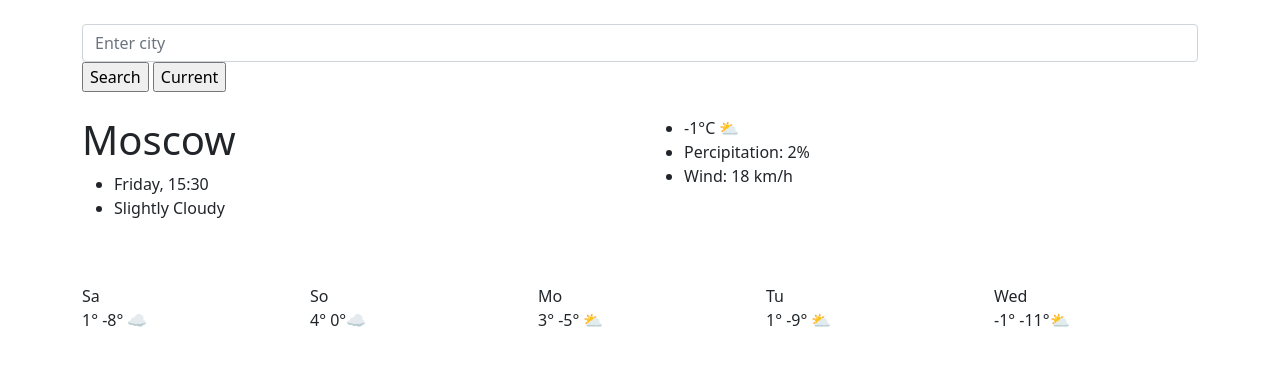
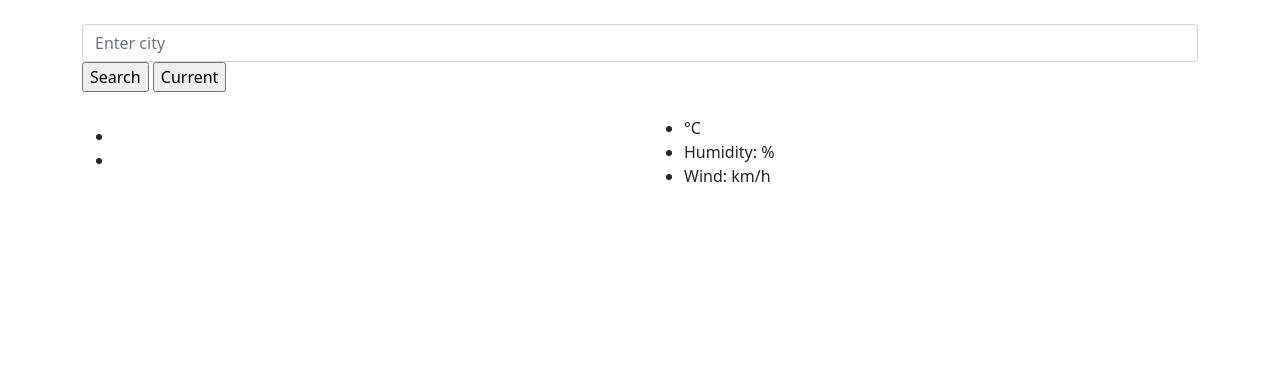
Before and after one commit to ekaterinaKirilicheva/VanillaJSweatherApp, a plain HTML site: page index.html in a window 1280 px wide. Drawn offline with nearby package versions, Linux system fonts and the light colour scheme.

Commit message:
updated html

```diff
--- a/index.html
+++ b/index.html
@@ -12,46 +12,38 @@
       crossorigin="anonymous"
     />
     <script src="https://kit.fontawesome.com/47f0c34bb1.js" crossorigin="anonymous"></script>
-    <title>SheCodesWeatherApp</title>
+    <title>SheCodesWheatherApp</title>
     <meta charset="UTF-8" />
     <link ref="css" href="src/styles.css" />
-
+    <script src="https://unpkg.com/axios/dist/axios.min.js"></script>
   </head>
 
   <body>
+    <script src ="index.js"> </script>
     <div class="container">
       <div class="weather-app">
     </br>
- <form>
+ <form id="form">
    <input  type="text" placeholder = "Enter city" class="form-control"/>
-   <input class= "serch-button" type="submit" value="Search"/>
+   <input id="search-input" type="submit" value="Search" />
   <input class="current-button" type="button" value="Current"/> </form>
 </br>
       <div class ="row">
-    <div class="col">  <h1>Moscow</h1>
-      <ul> <li> Friday, 15:30</li>
+    <div class="col">  <h1 id = "city"></h1>
+      <ul> <li id = "local-time"> </li >
 
-     <li>Slightly Cloudy</li> </ul>
+     <li> <span id = "description"></span></li> </ul>
     </div>
      <div class="col">
-     <ul> <li>-1°C ⛅ </li>
-        <li> Percipitation: 2% </li>
-        <li>Wind: 18 km/h </li> </ul>
+     <ul> <li > <span id = "temperature"> </span>°C
+       </li>
+        <li> Humidity: <span id = "humidity"> </span>%</li>
+        <li> Wind: <span id="wind"></span> km/h </li> </ul>
       </div>
     </div>
     <br/>
-    <br/>
-
-    <div class = "row">
-
-      <div class="col"> Sa <br/> 1° -8° ☁ </div>
-      <div class="col"> So <br/> 4° 0°☁</div>
-      <div class="col"> Mo <br/> 3° -5° ⛅ </div>
-      <div class="col"> Tu <br/> 1° -9° ⛅ </div>
-      <div class="col"> Wed <br/> -1° -11°⛅ </div>
 
 
-  </div>
 </div>
   </body>
 </html>
```
